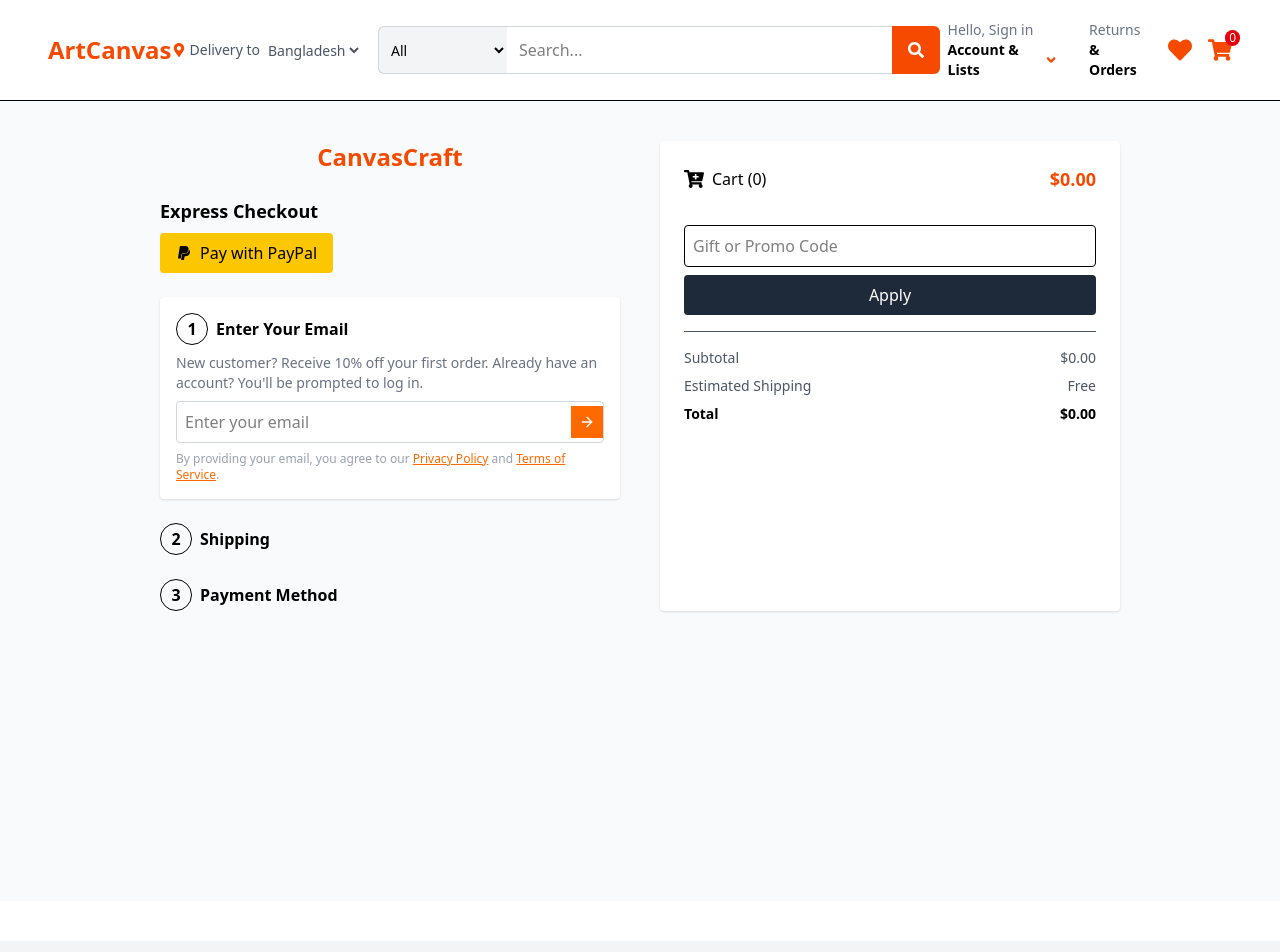
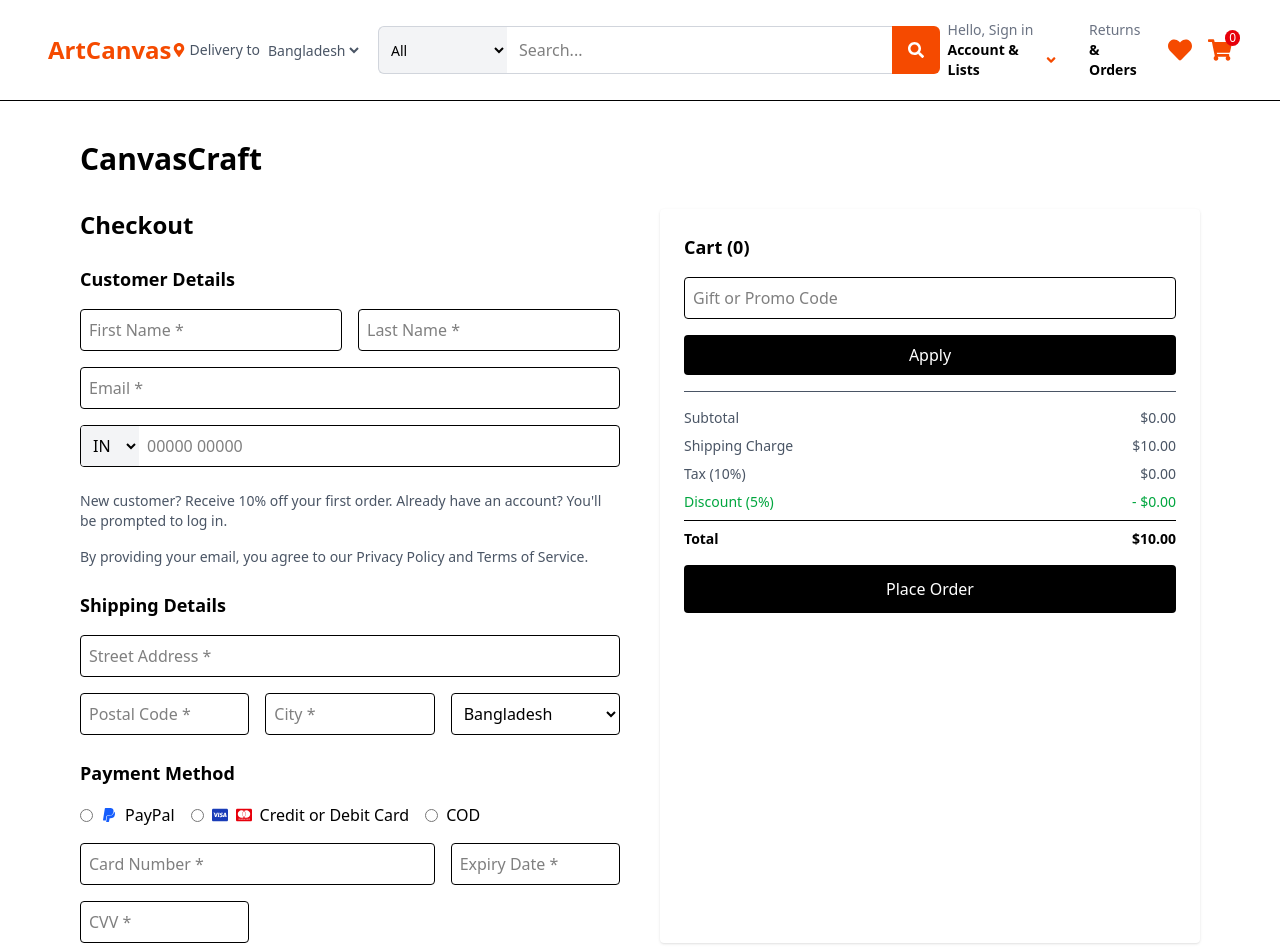
Before and after one commit to sadiaprova12/Artify_Canvas_E-commerce, a React (Vite) app: page /checkout in a window 1280 px wide. Shown: the top 952 px of the page. Built offline with nearby package versions, Linux system fonts and the light colour scheme.

Commit message:
added place order

```diff
--- a/src/pages/CheckOut/CheckOut.jsx
+++ b/src/pages/CheckOut/CheckOut.jsx
@@ -1,76 +1,111 @@
 import { useCart } from '../../context/CartContext';
-import { FiTrash2, FiArrowRight } from 'react-icons/fi';
-import { FaCartPlus, FaPaypal } from 'react-icons/fa';
+import { FiTrash2 } from 'react-icons/fi';
+import { FaPaypal, FaCcVisa, FaCcMastercard } from 'react-icons/fa';
 
 const Checkout = () => {
   const { cartItems, removeFromCart, updateQuantity } = useCart();
+
+  const getSubtotal = () => {
+  return cartItems.reduce((acc, item) => acc + item.price * item.quantity, 0);
+};
+
+const shippingCharge = 10; // Flat rate shipping
+const taxRate = 0.1; // 10%
+const discountRate = 0.05; // 5%
+
+const subtotal = getSubtotal();
+const tax = subtotal * taxRate;
+const discount = subtotal * discountRate;
+const total = subtotal + shippingCharge + tax - discount;
+
 
   const getTotal = () => {
     return cartItems.reduce((acc, item) => acc + item.price * item.quantity, 0).toFixed(2);
   };
 
   return (
-    <div className="min-h-screen bg-gray-50 py-10 px-4 md:px-20 lg:px-40">
-      <div className="grid grid-cols-1 md:grid-cols-2 gap-10">
+    <div className="min-h-screen bg-white py-10 px-4 md:px-10 lg:px-20">
+      <h1 className="text-3xl font-bold mb-8">CanvasCraft</h1>
+      <div className="grid grid-cols-1 lg:grid-cols-2 gap-10">
+        {/* First Column */}
+        <div className="space-y-6">
+          <h2 className="text-2xl font-semibold">Checkout</h2>
 
-        {/* Left Column */}
-        <div className="space-y-6">
-          {/* Logo */}
-          <div className="text-center text-2xl font-bold text-orange-600">CanvasCraft</div>
-
-          {/* Express Checkout */}
-          <div>
-            <h3 className="text-lg font-semibold mb-2">Express Checkout</h3>
-            <button className="flex items-center justify-center gap-2 bg-yellow-400 text-black px-4 py-2 rounded hover:bg-yellow-500">
-              <FaPaypal /> Pay with PayPal
-            </button>
+          {/* Customer Details */}
+          <div className="space-y-4">
+            <p className="font-semibold text-lg">Customer Details</p>
+            <div className="grid grid-cols-1 md:grid-cols-2 gap-4">
+              <input type="text" placeholder="First Name *" className="p-2 border rounded" />
+              <input type="text" placeholder="Last Name *" className="p-2 border rounded" />
+              <input type="email" placeholder="Email *" className="p-2 border rounded col-span-2" />
+              <div className="flex border rounded overflow-hidden col-span-2">
+                <select className="px-2 bg-gray-100">
+                  <option value="IN">IN</option>
+                  <option value="US">US</option>
+                  <option value="UK">UK</option>
+                </select>
+                <input type="text" placeholder="00000 00000" className="flex-1 p-2 outline-none" />
+              </div>
+            </div>
+            <p className="text-sm text-gray-600 pt-2">New customer? Receive 10% off your first order. Already have an account? You'll be prompted to log in.</p>
+            <p className="text-sm text-gray-600">By providing your email, you agree to our Privacy Policy and Terms of Service.</p>
           </div>
 
-          {/* Email Section */}
-          <div className="bg-white p-4 rounded shadow space-y-2">
-            <div className="flex items-center gap-2">
-              <div className="w-8 h-8 flex items-center justify-center border rounded-full font-bold">1</div>
-              <p className="text-md font-semibold">Enter Your Email</p>
+          {/* Shipping Details */}
+          <div className="space-y-4">
+            <p className="font-semibold text-lg">Shipping Details</p>
+            <input type="text" placeholder="Street Address *" className="w-full p-2 border rounded" />
+            <div className="grid grid-cols-1 md:grid-cols-3 gap-4">
+              <input type="text" placeholder="Postal Code *" className="p-2 border rounded" />
+              <input type="text" placeholder="City *" className="p-2 border rounded" />
+              <select className="p-2 border rounded">
+                <option value="India">Bangladesh</option>
+                <option value="India">India</option>
+                <option value="USA">USA</option>
+                <option value="UK">UK</option>
+              </select>
             </div>
-            <p className="text-sm text-gray-500">New customer? Receive 10% off your first order. Already have an account? You'll be prompted to log in.</p>
-            <div className="flex items-center border border-gray-300 rounded overflow-hidden">
-              <input type="email" placeholder="Enter your email" className="flex-grow p-2 outline-none" />
-              <button className="bg-orange-500 text-white p-2">
-                <FiArrowRight />
-              </button>
-            </div>
-            <p className="text-xs text-gray-400">By providing your email, you agree to our <a href="#" className="text-orange-500 underline">Privacy Policy</a> and <a href="#" className="text-orange-500 underline">Terms of Service</a>.</p>
           </div>
 
-          {/* Step 2: Shipping */}
-          <div className="flex items-center gap-2">
-            <div className="w-8 h-8 flex items-center justify-center border rounded-full font-bold">2</div>
-            <p className="text-md font-semibold">Shipping</p>
-          </div>
-
-          {/* Step 3: Payment Method */}
-          <div className="flex items-center gap-2">
-            <div className="w-8 h-8 flex items-center justify-center border rounded-full font-bold">3</div>
-            <p className="text-md font-semibold">Payment Method</p>
+          {/* Payment Method */}
+          <div className="space-y-4">
+            <p className="font-semibold text-lg">Payment Method</p>
+            <div className="flex gap-4 flex-wrap">
+              <label className="flex items-center gap-2">
+                <input type="radio" name="payment" />
+                <FaPaypal className="text-blue-600" />
+                PayPal
+              </label>
+              <label className="flex items-center gap-2">
+                <input type="radio" name="payment" />
+                <FaCcVisa className="text-blue-800" />
+                <FaCcMastercard className="text-red-600" />
+                Credit or Debit Card
+              </label>
+              <label className="flex items-center gap-2">
+                <input type="radio" name="payment" />
+                COD
+              </label>
+            </div>
+            <div className="grid grid-cols-1 md:grid-cols-3 gap-4">
+              <input type="text" placeholder="Card Number *" className="p-2 border rounded col-span-2" />
+              <input type="text" placeholder="Expiry Date *" className="p-2 border rounded" />
+              <input type="text" placeholder="CVV *" className="p-2 border rounded" />
+            </div>
           </div>
         </div>
 
-        {/* Right Column - Cart Summary */}
+        {/* Second Column - Order Summary */}
         <div className="bg-white p-6 rounded shadow space-y-4">
-          <div className="flex items-center justify-between">
-            <div className="flex items-center gap-2">
-              <FaCartPlus className="text-xl" />
-              <span>Cart ({cartItems.length})</span>
-            </div>
-            <div className="font-bold text-orange-600 text-lg">${getTotal()}</div>
-          </div>
+          <h3 className="text-lg font-semibold">Cart ({cartItems.length})</h3>
 
           {cartItems.map((item) => (
             <div key={item.id} className="flex items-center justify-between border-b py-3">
               <div className="flex items-center gap-4">
-                <img src={item.image} alt={item.name} className="w-14 h-14 object-cover rounded" />
+                <img src={item.image} alt={item.name} className="w-16 h-16 object-cover rounded" />
                 <div>
                   <h4 className="text-md font-semibold">{item.name}</h4>
+                  <p>${item.price.toFixed(2)}</p>
                   <div className="flex items-center gap-2 mt-1">
                     <button onClick={() => updateQuantity(item.id, item.quantity - 1)} className="px-2 bg-gray-200 rounded hover:bg-gray-300">-</button>
                     <span>{item.quantity}</span>
@@ -84,25 +119,34 @@
             </div>
           ))}
 
-          <div className="pt-4">
-            <input type="text" placeholder="Gift or Promo Code" className="w-full p-2 border rounded mb-2" />
-            <button className="w-full bg-gray-800 text-white py-2 rounded hover:bg-black">Apply</button>
-          </div>
+          <input type="text" placeholder="Gift or Promo Code" className="w-full p-2 border rounded" />
+          <button className="w-full bg-black text-white py-2 rounded hover:bg-gray-800">Apply</button>
 
           <div className="pt-4 border-t text-sm text-gray-600 space-y-2">
-            <div className="flex justify-between">
-              <span>Subtotal</span>
-              <span>${getTotal()}</span>
-            </div>
-            <div className="flex justify-between">
-              <span>Estimated Shipping</span>
-              <span>Free</span>
-            </div>
-            <div className="flex justify-between font-bold text-md text-black">
-              <span>Total</span>
-              <span>${getTotal()}</span>
-            </div>
-          </div>
+  <div className="flex justify-between">
+    <span>Subtotal</span>
+    <span>${getSubtotal().toFixed(2)}</span>
+  </div>
+  <div className="flex justify-between">
+    <span>Shipping Charge</span>
+    <span>${shippingCharge.toFixed(2)}</span>
+  </div>
+  <div className="flex justify-between">
+    <span>Tax (10%)</span>
+    <span>${tax.toFixed(2)}</span>
+  </div>
+  <div className="flex justify-between text-green-600">
+    <span>Discount (5%)</span>
+    <span>- ${discount.toFixed(2)}</span>
+  </div>
+  <div className="flex justify-between font-bold text-md text-black border-t pt-2">
+    <span>Total</span>
+    <span>${total.toFixed(2)}</span>
+  </div>
+</div>
+
+
+          <button className="w-full bg-black text-white py-3 rounded hover:bg-gray-900">Place Order</button>
         </div>
       </div>
     </div>
```
